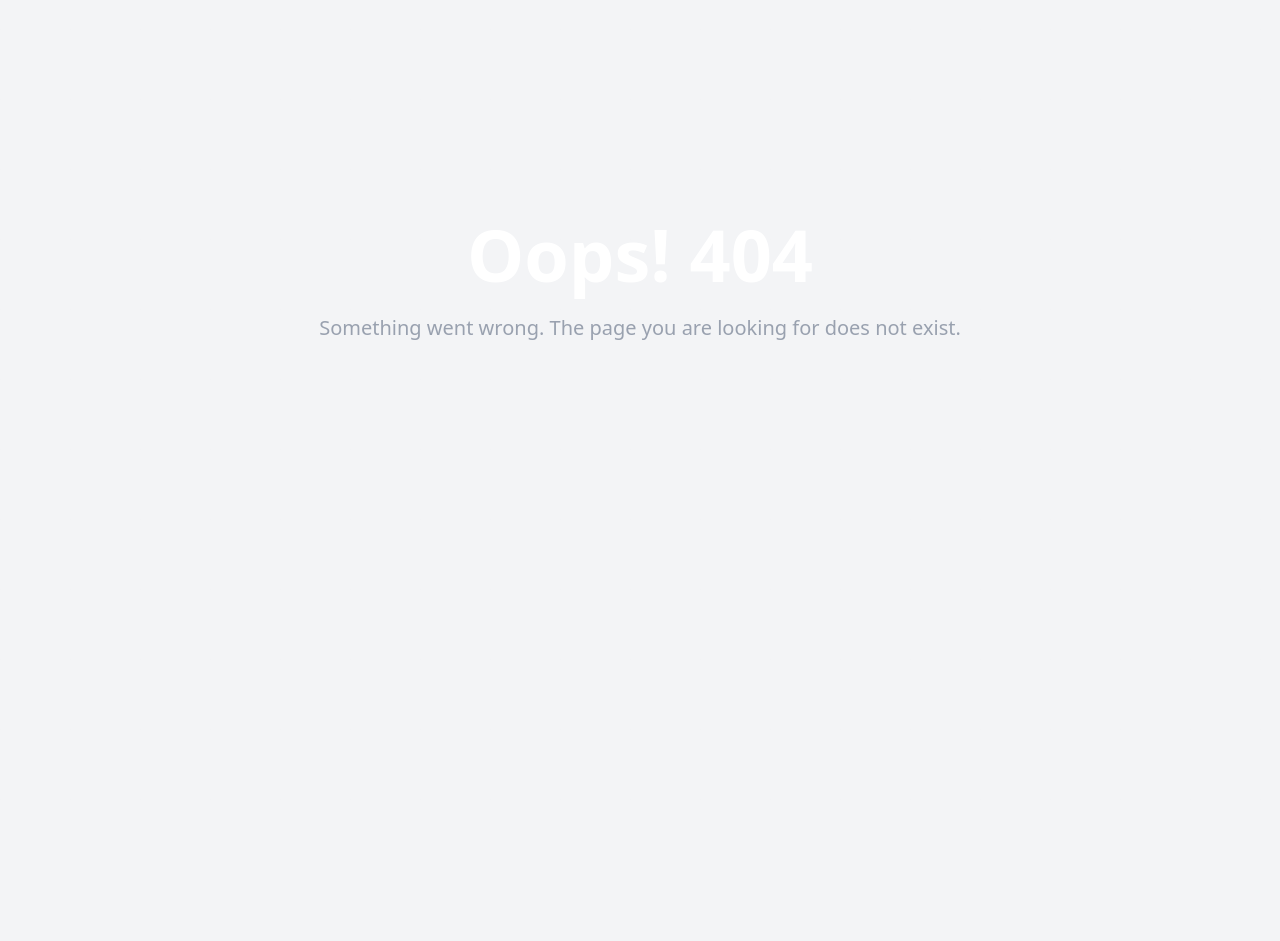
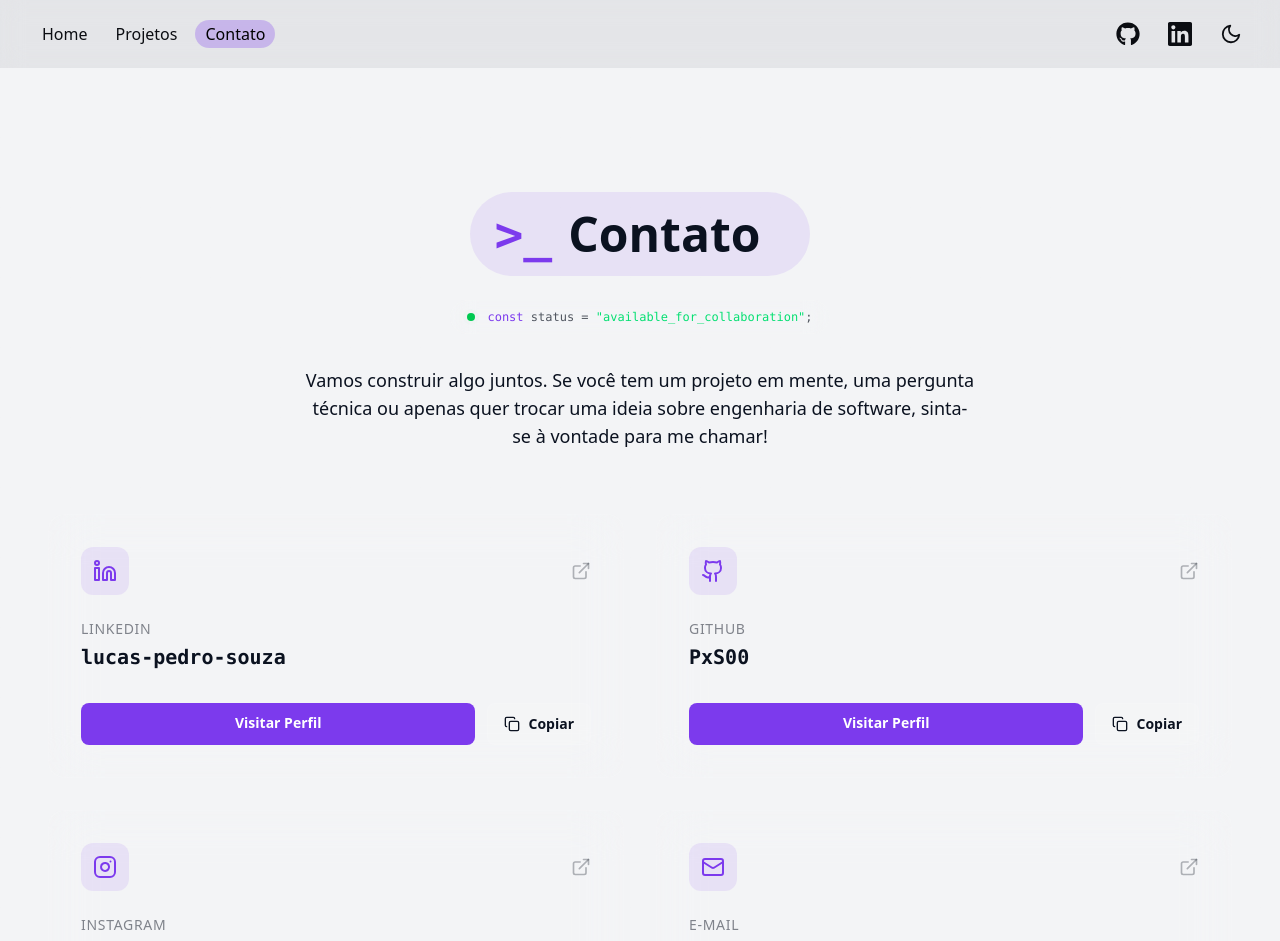
Before and after one commit to PxS00/portfolio, a React (Vite) app: page /contact in a window 1280 px wide. Before the commit this address had no page. Shown: the top 941 px of the page. Before the commit the page ends 800 px from the top, so only its background shows below. Built offline with nearby package versions, Linux system fonts and the light colour scheme.

Commit message:
feat(contact): implement ContactPage route and update Navbar

```diff
--- /dev/null
+++ b/src/app/routes/Contact/index.tsx
@@ -0,0 +1,9 @@
+import ContactPage from '../../../features/contact/components/ContactPage'
+
+export default function Contact() {
+  return (
+    <div className="pt-24 min-h-screen">
+      <ContactPage />
+    </div>
+  )
+}
--- /dev/null
+++ b/src/features/contact/components/ContactPage.tsx
@@ -0,0 +1,77 @@
+import { Github, Instagram, Linkedin, Mail } from 'lucide-react'
+import { useState } from 'react'
+import { useTypewriter } from '../../../shared/hooks/useTypewriter'
+import ContactCard from './ContactCard/ContactCard'
+import StatusBadge from './StatusBadge/StatusBadge'
+
+const CONTACTS = [
+  {
+    platform: 'LinkedIn',
+    value: 'lucas-pedro-souza',
+    url: 'https://www.linkedin.com/in/lucas-pedro-souza/',
+    icon: <Linkedin className="h-6 w-6" />,
+  },
+  {
+    platform: 'GitHub',
+    value: 'PxS00',
+    url: 'https://github.com/PxS00',
+    icon: <Github className="h-6 w-6" />,
+  },
+  {
+    platform: 'Instagram',
+    value: '@pxs_00',
+    url: 'https://www.instagram.com/pxs_00/',
+    icon: <Instagram className="h-6 w-6" />,
+  },
+  {
+    platform: 'E-mail',
+    value: 'lucaspsouza00@gmail.com',
+    url: 'mailto:lucaspsouza00@gmail.com',
+    icon: <Mail className="h-6 w-6" />,
+  },
+]
+
+export default function ContactPage() {
+  const [showCursor, setShowCursor] = useState(true)
+  const title = useTypewriter({
+    text: 'Contato',
+    delay: 80,
+    startDelay: 300,
+    onDone: () => setShowCursor(false),
+  })
+
+  return (
+    <div className="container mx-auto px-6 py-24 lg:px-12">
+      {/* Header */}
+      <div className="mb-16 flex flex-col items-center text-center">
+        <h1 className="mb-6 inline-flex items-center gap-4 rounded-full bg-(--primary-color)/10 px-6 py-3 text-4xl font-bold text-(--title-color) md:text-5xl">
+          <span className="font-mono text-(--primary-color)">{'>'}_</span>
+          <span className="flex items-center">
+            {title}
+            <span
+              className={`ml-1 text-5xl font-thin text-(--primary-color) md:text-6xl ${
+                showCursor ? 'animate-pulse opacity-70' : 'opacity-0'
+              }`}
+              style={{ letterSpacing: '-0.2em' }}
+            >
+              |
+            </span>
+          </span>
+        </h1>
+
+        <StatusBadge />
+
+        <p className="mt-8 max-w-2xl text-lg text-(--text-color)">
+          Vamos construir algo juntos. Se você tem um projeto em mente, uma pergunta técnica ou apenas quer trocar uma ideia sobre engenharia de software, sinta-se à vontade para me chamar!
+        </p>
+      </div>
+
+      {/* Grid */}
+      <div className="grid gap-8 md:grid-cols-2">
+        {CONTACTS.map((contact, index) => (
+          <ContactCard key={contact.platform} {...contact} index={index} />
+        ))}
+      </div>
+    </div>
+  )
+}
--- a/src/main.tsx
+++ b/src/main.tsx
@@ -6,6 +6,7 @@ import { ThemeProvider } from './app/providers/ThemeContext'
 import Error from './app/routes/Error'
 import Home from './app/routes/Home'
 import Projects from './app/routes/Projects'
+import Contact from './app/routes/Contact'
 import ProjectDetail from './features/projects/components/ProjectDetail/ProjectDetail'
 import './styles/global.css'
 
@@ -18,6 +19,7 @@ const router = createBrowserRouter([
       { path: '/', element: <Home /> },
       { path: '/projects', element: <Projects /> },
       { path: '/projects/:repoName', element: <ProjectDetail /> },
+      { path: '/contact', element: <Contact /> },
     ],
   },
 ])
--- a/src/shared/components/Navbar/Navbar.tsx
+++ b/src/shared/components/Navbar/Navbar.tsx
@@ -7,13 +7,12 @@ import SocialLink from '../SocialLink/SocialLink'
 
 export default function Navbar() {
   const location = useLocation()
-  const isHome = location.pathname === '/'
+
   const { resolvedTheme, toggleTheme } = useTheme()
   const [mobileOpen, setMobileOpen] = useState(false)
   useEffect(() => setMobileOpen(false), [location.pathname, location.hash])
 
-  // Build correct href for anchor links depending on current page
-  const anchorHref = (hash: string) => (isHome ? hash : `/${hash}`)
+
 
   return (
     <nav className="site-nav fixed top-0 left-0 z-50 flex w-full items-center bg-(--nav-bg) px-8 py-4 text-(--nav-text) backdrop-blur-md dark:bg-(--nav-bg) dark:text-white/70">
@@ -32,6 +31,12 @@ export default function Navbar() {
               className={`nav-text px-4 py-2 transition-all duration-300 hover:scale-[1.08] hover:bg-(--nav-hover-bg) hover:text-(--nav-text-hover) active:scale-95 ${location.pathname === '/projects' ? 'active' : ''}`}
             >
               Projetos
+            </Link>
+            <Link
+              to="/contact"
+              className={`nav-text px-4 py-2 transition-all duration-300 hover:scale-[1.08] hover:bg-(--nav-hover-bg) hover:text-(--nav-text-hover) active:scale-95 ${location.pathname === '/contact' ? 'active' : ''}`}
+            >
+              Contato
             </Link>
           </div>
         </div>
@@ -100,8 +105,8 @@ export default function Navbar() {
               Projetos
             </Link>
             <Link
-              to={anchorHref('#contact')}
-              className={`nav-text px-3 py-2 duration-300 hover:bg-(--nav-hover-bg) hover:text-(--nav-text-hover) active:scale-95 ${location.hash === '#contact' ? 'active' : ''}`}
+              to="/contact"
+              className={`nav-text px-3 py-2 duration-300 hover:bg-(--nav-hover-bg) hover:text-(--nav-text-hover) active:scale-95 ${location.pathname === '/contact' ? 'active' : ''}`}
             >
               Contato
             </Link>
```
